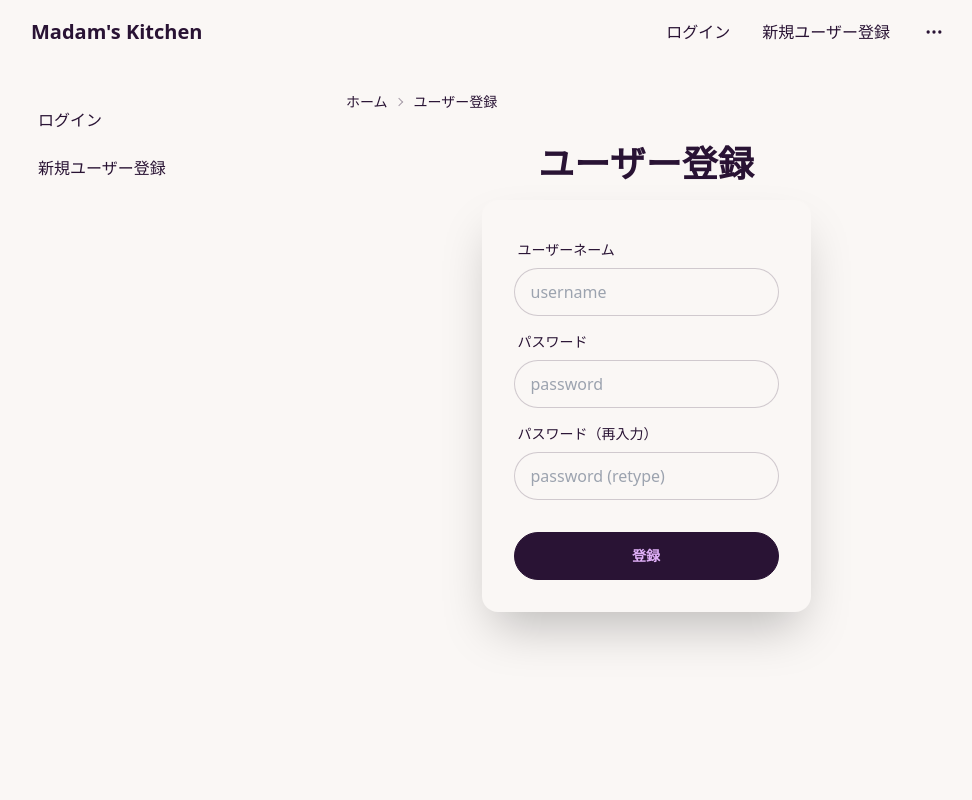
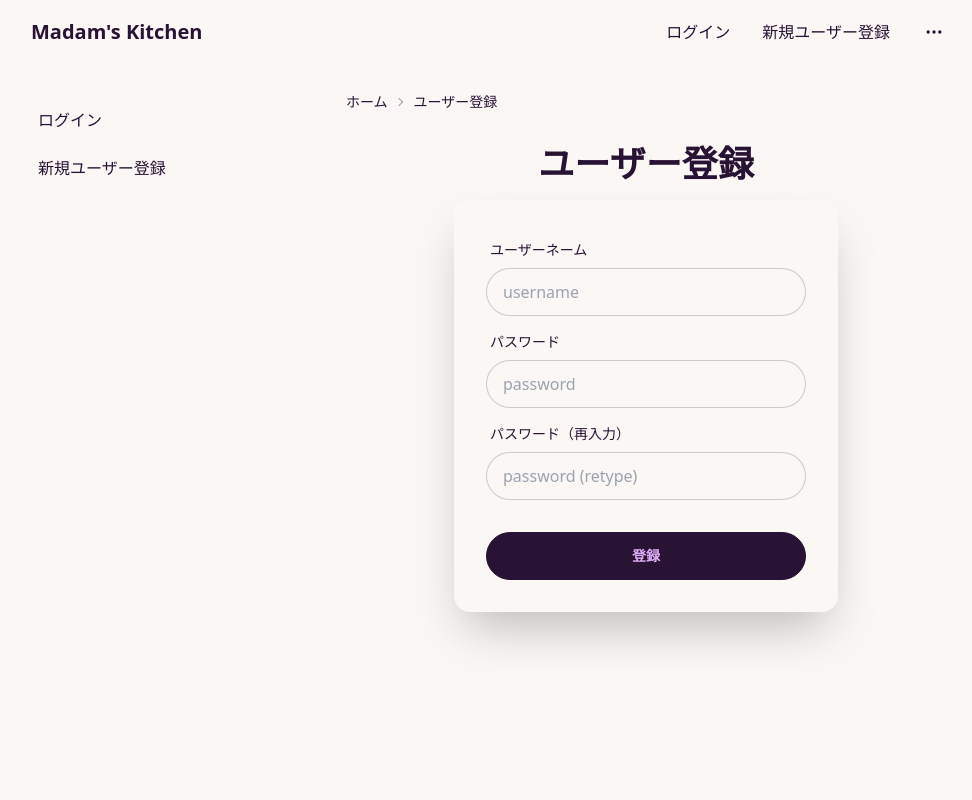
Before and after one commit to Kou0430/A05, a Flask app: page /register in a window 1280 px wide. Shown: the whole page, without its empty margins (154-1126 px from the left). Run offline with Flask 2, Linux system fonts and the light colour scheme; some libraries are stand-ins or nearby versions.

Commit message:
fix ログイン・登録フォームのデザイン崩れを修正

```diff
--- a/templates/login.html
+++ b/templates/login.html
@@ -13,8 +13,7 @@
   <div class="text-center">
     <h1 class="text-4xl font-bold">ログイン</h1>
   </div>
-  <form method="POST">
-    <div class="card flex-shrink-0 w-full max-w-sm shadow-2xl bg-base-100">
+  <form method="POST" class="card flex-shrink-0 w-full max-w-sm shadow-2xl bg-base-100">
     <div class="card-body">
       <div class="form-control">
         <label class="label">
@@ -37,7 +36,6 @@
         <button class="btn" >ログイン</button>
       </div>
     </div>
-    </div>
   </form>
 </div>
 
--- a/templates/register.html
+++ b/templates/register.html
@@ -13,8 +13,7 @@
   <div class="text-center">
     <h1 class="text-4xl font-bold">ユーザー登録</h1>
   </div>
-  <form method="POST">
-    <div class="card flex-shrink-0 w-full max-w-sm shadow-2xl bg-base-100">
+  <form method="POST" class="card flex-shrink-0 w-full max-w-sm shadow-2xl bg-base-100">
     <div class="card-body">
       <div class="form-control">
         <label class="label">
@@ -38,7 +37,6 @@
         <button class="btn">登録</button>
       </div>
     </div>
-    </div>
   </form>
 </div>
 
```
Lines whose indentation alone changed are shown as unchanged.
